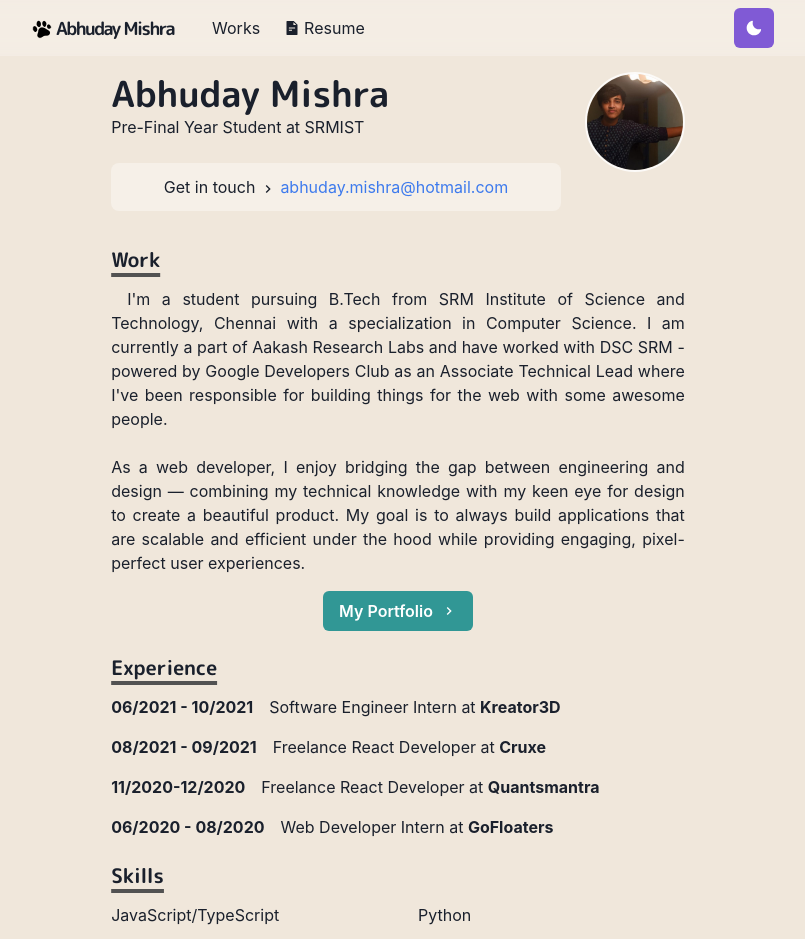
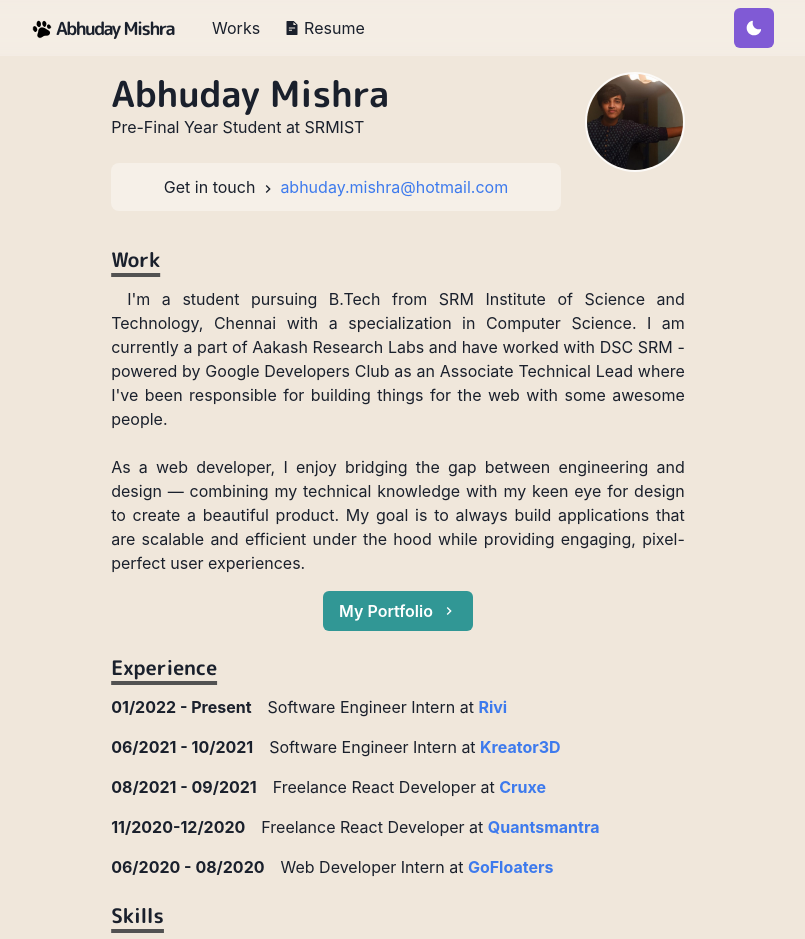
Before and after one commit to abhudaym/Portfolio-v2.0, a Next.js app: page / in a window 1280 px wide. Shown: the top 939 px of the page, without its empty margins (242-1047 px from the left). Built offline with nearby package versions, Linux system fonts and the light colour scheme.

Commit message:
Update : updated Internship experience + added links to internship

```diff
--- a/pages/index.js
+++ b/pages/index.js
@@ -102,20 +102,49 @@ export default function Home() {
             Experience
           </Heading>
           <BioSection>
+            <BioYear>01/2022 - Present</BioYear>
+            Software Engineer Intern at{" "}
+            <strong>
+              <Link href="https://rivi.co" target="_blank">
+                Rivi
+              </Link>
+            </strong>
+          </BioSection>
+          <BioSection>
             <BioYear>06/2021 - 10/2021</BioYear>
-            Software Engineer Intern at <strong>Kreator3D</strong>
+            Software Engineer Intern at{" "}
+            <strong>
+              <Link href="https://cloud.kreator3d.com/" target="_blank">
+                Kreator3D
+              </Link>
+            </strong>
           </BioSection>
           <BioSection>
             <BioYear>08/2021 - 09/2021</BioYear>
-            Freelance React Developer at <strong>Cruxe</strong>
+            Freelance React Developer at{" "}
+            <strong>
+              <Link href="https://www.cruxe.in/" target="_blank">
+                Cruxe
+              </Link>
+            </strong>
           </BioSection>
           <BioSection>
             <BioYear>11/2020-12/2020</BioYear>
-            Freelance React Developer at <strong>Quantsmantra</strong>
+            Freelance React Developer at{" "}
+            <strong>
+              <Link href="https://www.quantsmantra.com/login" target="_blank">
+                Quantsmantra
+              </Link>
+            </strong>
           </BioSection>
           <BioSection>
             <BioYear>06/2020 - 08/2020</BioYear>
-            Web Developer Intern at <strong>GoFloaters</strong>
+            Web Developer Intern at{" "}
+            <strong>
+              <Link href="https://gofloaters.com/" target="_blank">
+                GoFloaters
+              </Link>
+            </strong>
           </BioSection>
         </Section>
 
@@ -161,7 +190,10 @@ export default function Home() {
           </Heading>
           <Paragraph>
             Music, Sports - Badminton, Basketball, Table Tennis,{" "}
-            <Link href="https://www.youtube.com/channel/UCFF3KYmyKxdHYTU0B1-89DQ">
+            <Link
+              href="https://www.youtube.com/channel/UCFF3KYmyKxdHYTU0B1-89DQ"
+              target="_blank"
+            >
               Singing
             </Link>
             , Typing, Piano
```
